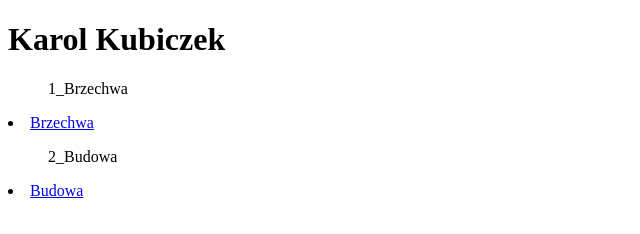
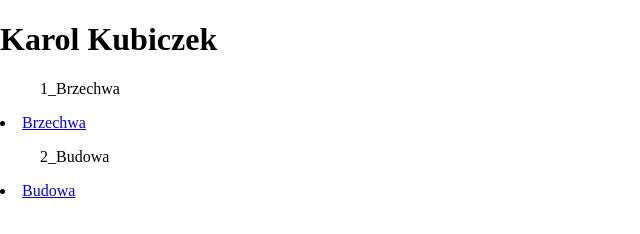
Before and after one commit to zkuczek/bienkowice, a plain HTML site: page index.html in a window 1280 px wide. Shown: the whole page, without its empty margins (0-640 px from the left). Drawn offline with Linux system fonts and the light colour scheme.

Commit message:
Update index.html

```diff
--- a/index.html
+++ b/index.html
@@ -1,7 +1,7 @@
 <!doctype html>
 <html lang="pl">
 	<head>
-		<link rel
+		<link rel="stylesheet" href="style2.css">
 		<meta charset="utf-8">
 		<title>Bieńkowice wieś z charakterem</title>
 		<meta name="description" content="Oto moja pierwsza strona na zajęciach">
@@ -9,12 +9,13 @@
 		<meta name="author" content="Karol Kubiczek">
 	</head>
 <body>
+<div>
 	<h1>Karol Kubiczek</h1>
 <ul>1_Brzechwa</ul>
 	<li><a href="strony/10_styl zewnętrzny/brzechwa2.html">Brzechwa</a></li>
 <ul>2_Budowa</ul>
 	<li><a href="budowa.html">Budowa</a></li>
-
+</div>
 
 
 </body>
```
